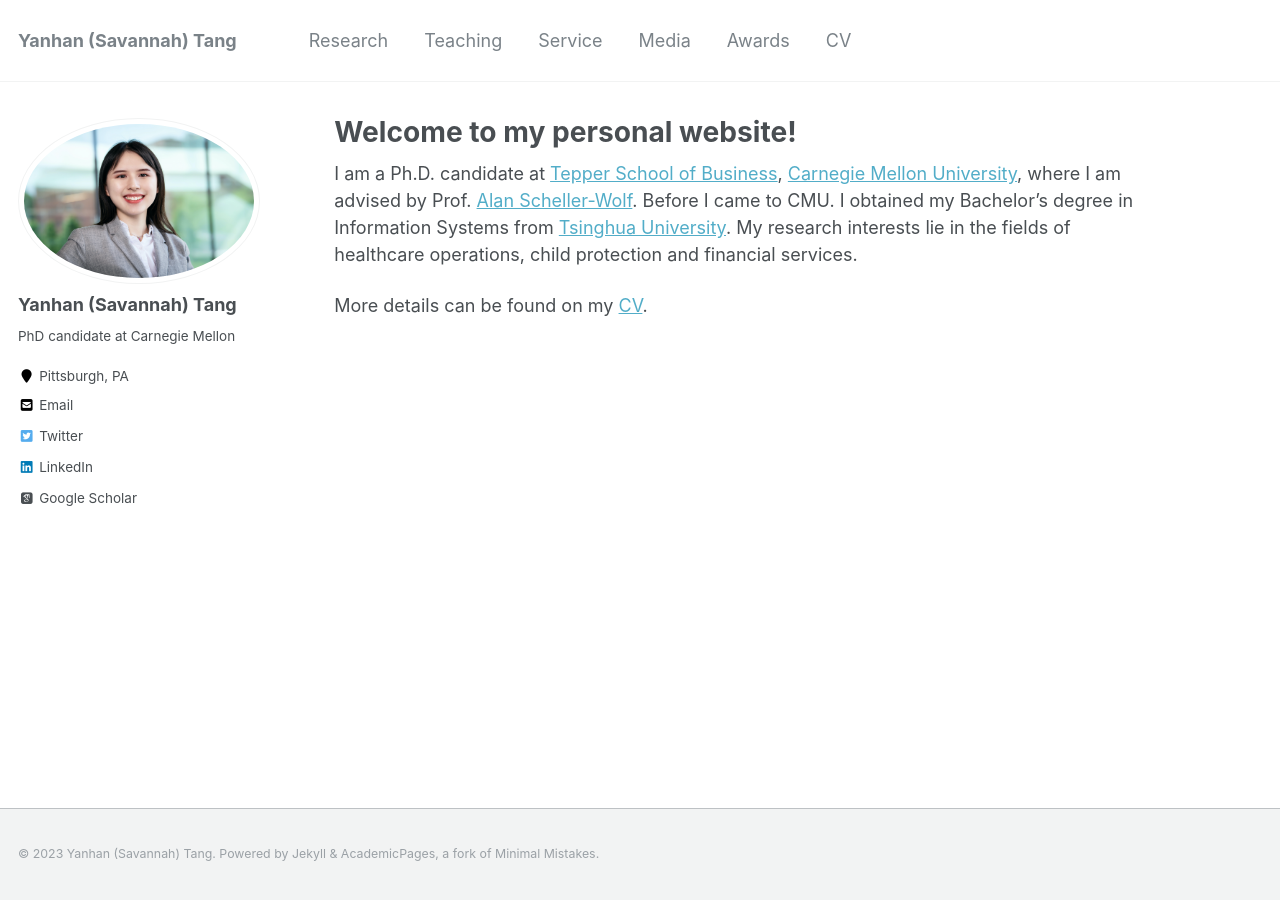
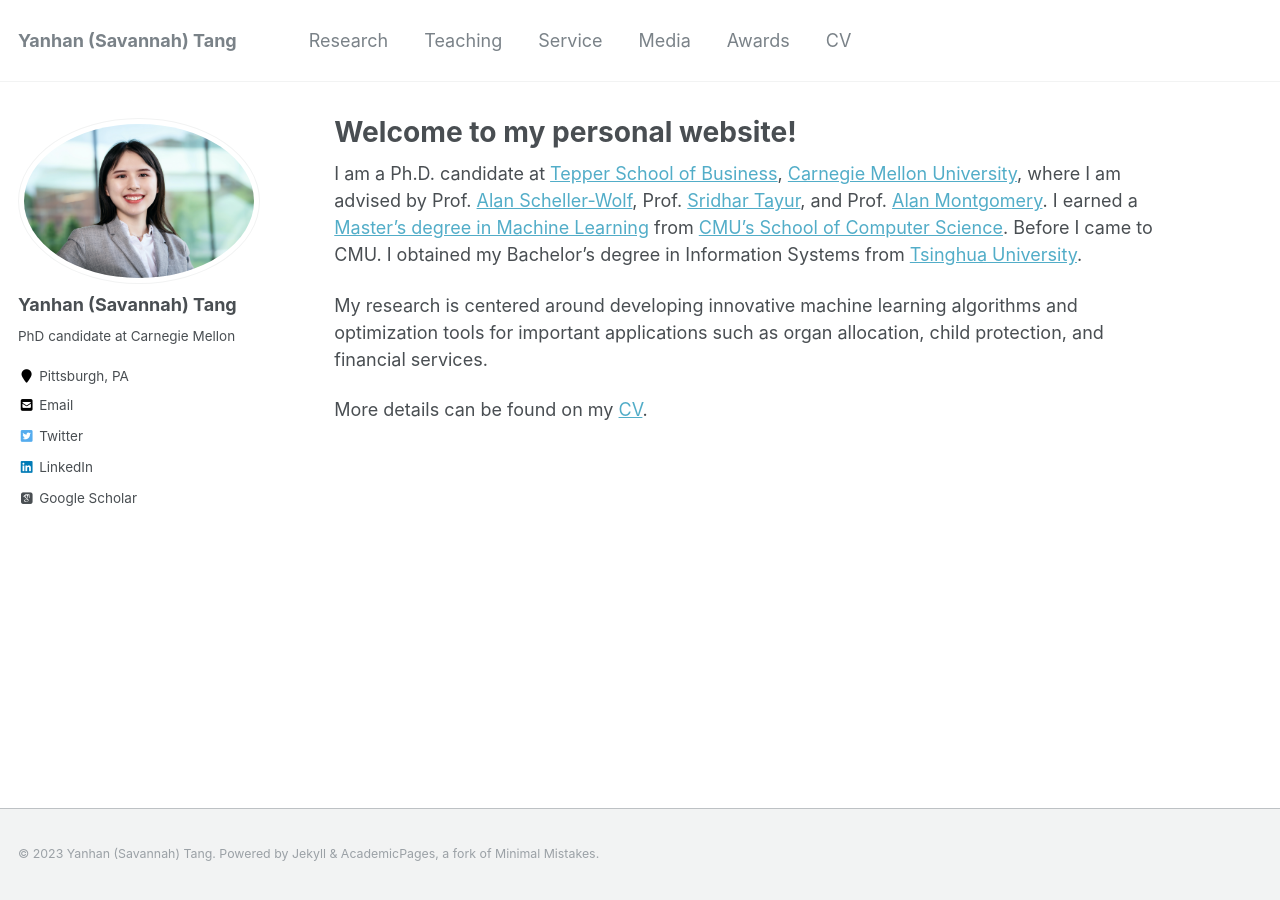
Before and after one commit to savytang/savytang.github.io, a Jekyll site: the page built from _pages/about.md, in a window 1280 px wide. Built offline with Jekyll 4.4.1, drawn with Linux system fonts in a browser that asks for light colours; some web fonts are replaced.

Commit message:
May12_update
Back to academic mode.

```diff
--- a/_pages/about.md
+++ b/_pages/about.md
@@ -8,7 +8,8 @@ redirect_from:
   - /about.html
 ---
 
-I am a Ph.D. candidate at [Tepper School of Business](https://www.cmu.edu/tepper/), [Carnegie Mellon University](https://www.cmu.edu/), where I am advised by Prof. [Alan Scheller-Wolf](https://www.cmu.edu/tepper/faculty-and-research/faculty-by-area/profiles/scheller-wolf-alan.html). Before I came to CMU. I obtained my Bachelor's degree in Information Systems from [Tsinghua University](https://www.tsinghua.edu.cn/en/index.htm).
-My research interests lie in the fields of healthcare operations, child protection and financial services.
+I am a Ph.D. candidate at [Tepper School of Business](https://www.cmu.edu/tepper/), [Carnegie Mellon University](https://www.cmu.edu/), where I am advised by Prof. [Alan Scheller-Wolf](https://www.cmu.edu/tepper/faculty-and-research/faculty-by-area/profiles/scheller-wolf-alan.html), Prof. [Sridhar Tayur](https://www.cmu.edu/tepper/faculty-and-research/faculty-by-area/profiles/tayur-sridhar.html), and Prof. [Alan Montgomery](https://www.cmu.edu/tepper/faculty-and-research/faculty-by-area/profiles/montgomery-alan.html). I earned a [Master's degree in Machine Learning](https://www.ml.cmu.edu/academics/machine-learning-masters-curriculum.html) from [CMU's School of Computer Science](https://www.cs.cmu.edu/).  Before I came to CMU. I obtained my Bachelor's degree in Information Systems from [Tsinghua University](https://www.tsinghua.edu.cn/en/index.htm).
 
-More details can be found on my [CV](../files/Tang_Yanhan_202305_F1.pdf).
+My research is centered around developing innovative machine learning algorithms and optimization tools for important applications such as organ allocation, child protection, and financial services.
+
+More details can be found on my [CV](../files/Tang_Yanhan_20230510.pdf).
```
Also changed, not shown: _pages/cv.md (+1 -1 lines), _pages/researches.md (+3 -1 lines), _pages/service.md (+1 -1 lines), 2 other files.
